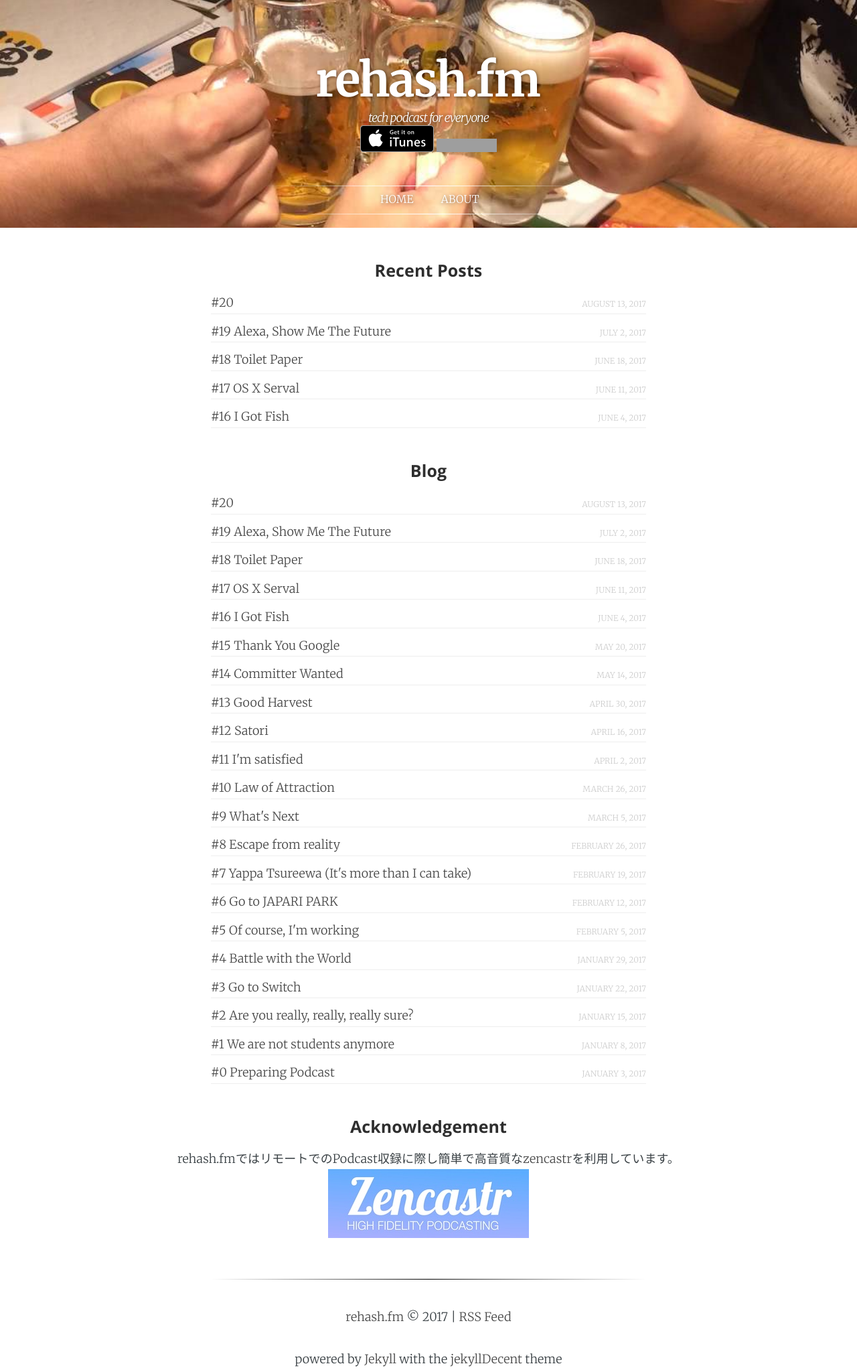
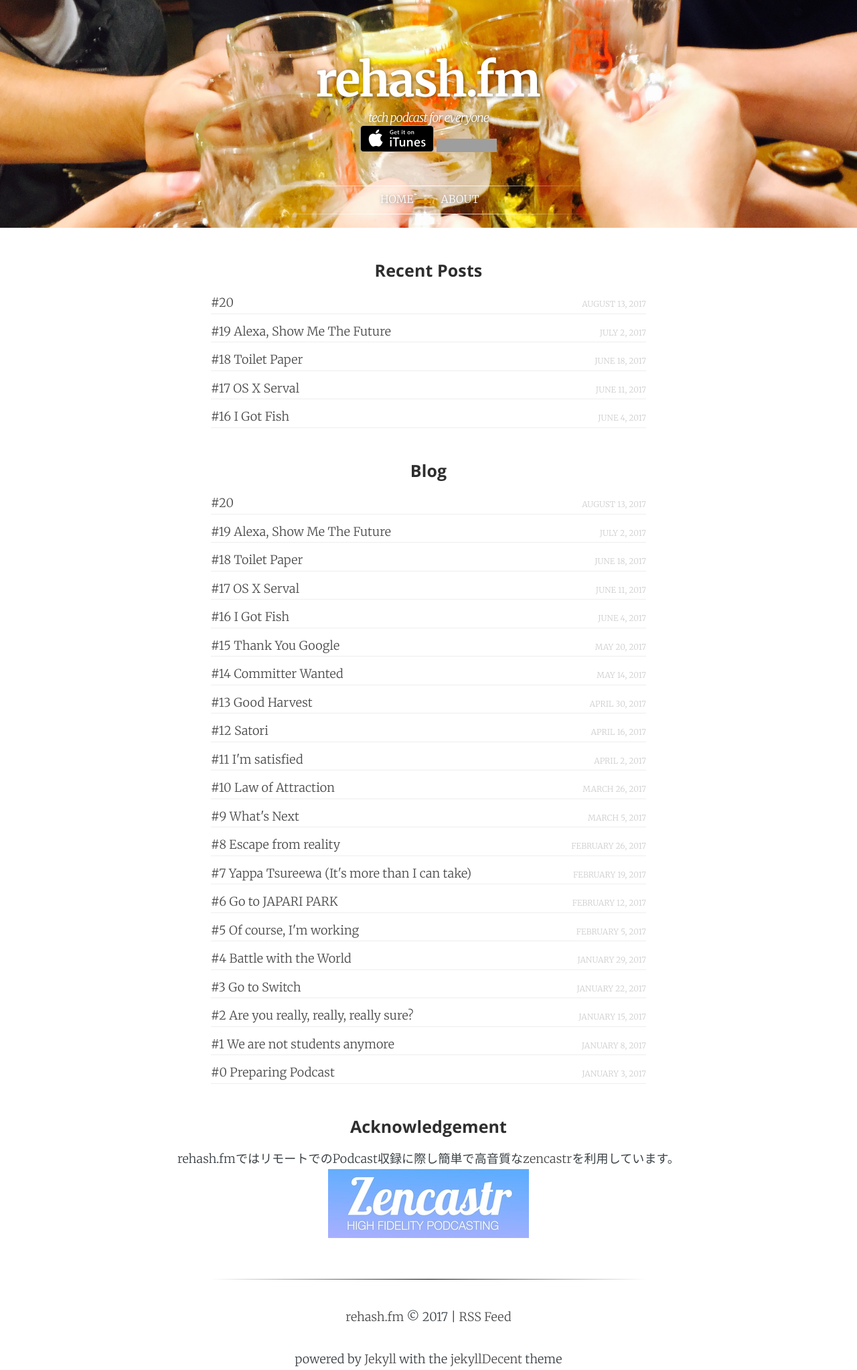
Before and after one commit to rehashfm/rehash.fm, a Jekyll site: the page built from index.html, in a window 1280 px wide. Shown: the whole page at 67% size. Built offline with Jekyll 4.4.1, drawn with Linux system fonts in a browser that asks for light colours; some web fonts are replaced; grey boxes are pictures that could not be loaded.

Commit message:
Update the cover image

```diff
--- a/_config.yml
+++ b/_config.yml
@@ -15,7 +15,7 @@ language:         "ja" # default language of the blog. Language codes: http://ww
 baseurl:          "" # the subpath of your site, e.g. /blog
 url:              "http://rehash.fm" # the base hostname & protocol for your site. Have a look at robots.txt as well!
 permalink:        /:title
-cover:            /assets/cover.jpg
+cover:            /assets/cover_v2.jpg
 disqus_shortname: "jekylldecent"
 
 # Build settings
--- a/_data/authors.yml
+++ b/_data/authors.yml
@@ -1,7 +1,7 @@
 default:                                                      # Fallback if nothing is specified
   initial:      rehashfm                                      # used for author lookup in posts and for first two characters in the about page back button
   name:         "rehash.fm"                                   # used to display author name
-  cover:        /assets/cover.jpg                             # OPTIONAL: defines location of cover image in about page
+  cover:        /assets/cover_v2.jpg                             # OPTIONAL: defines location of cover image in about page
   picture:      /assets/favicon-62.png                        # OPTIONAL: author picture
   bio:          Tech podcast for everyone                     # OPTIONAL: text below author name in posts
   location:     Japan                                         # OPTIONAL: used to display location of the author
```
Also changed, not shown: assets/artwork.jpg (added), assets/cover_v2.jpg (added).
